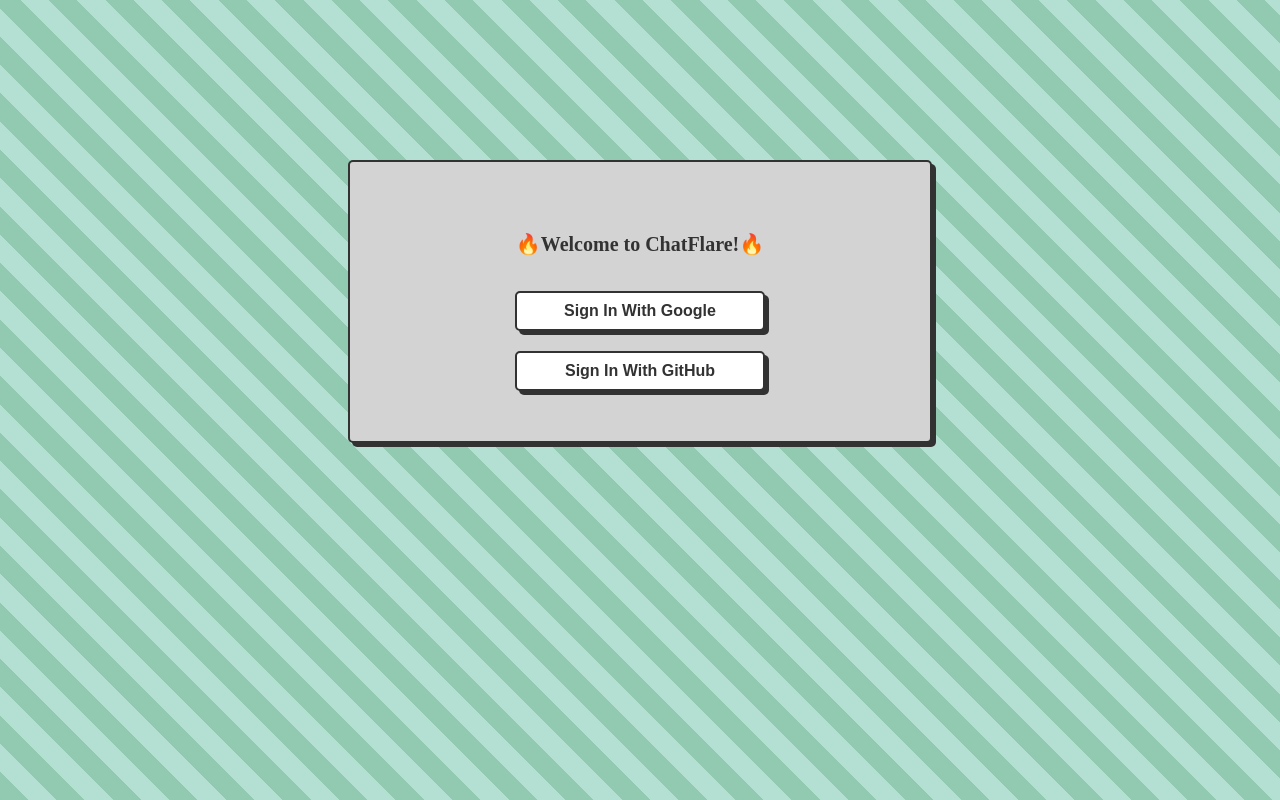
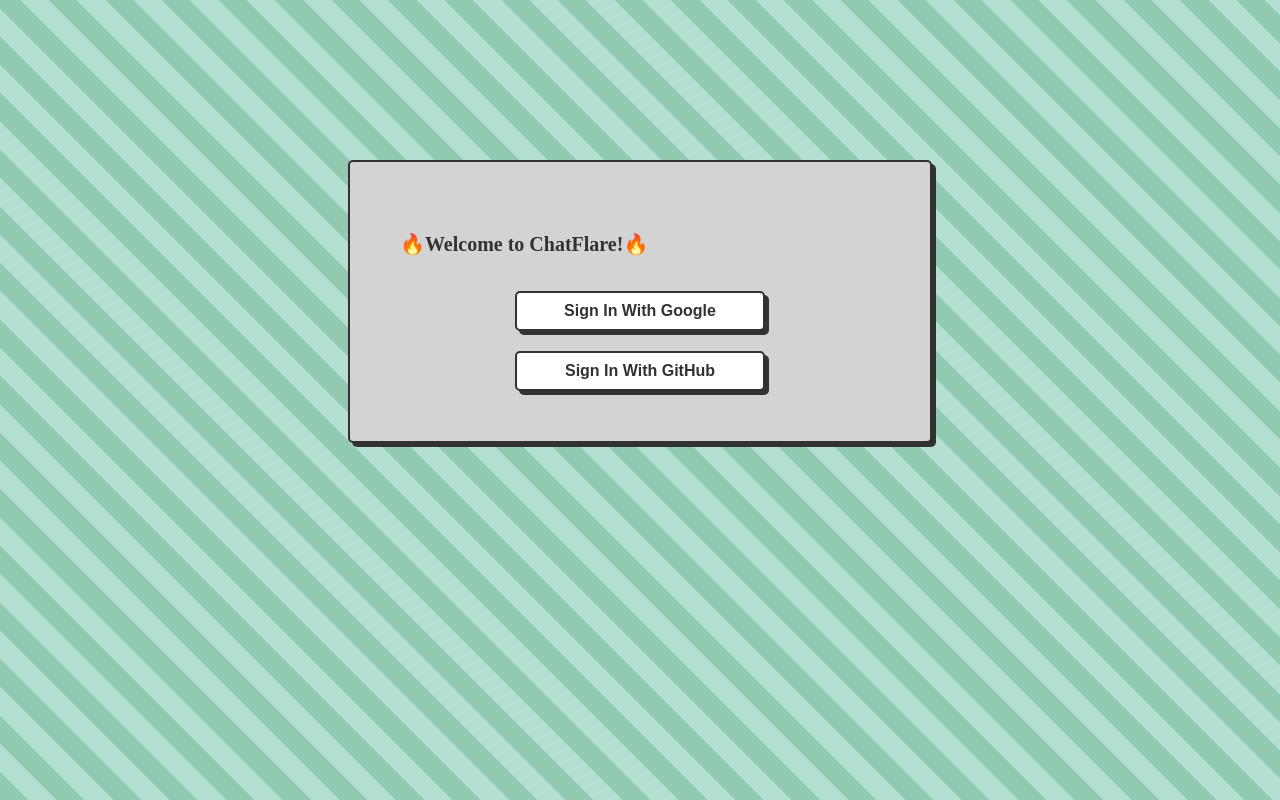
Before and after one commit to EmmanuelIdeho/chatflare, a React (Vite) app: page / in a window 1280 px wide. Built offline with nearby package versions, Linux system fonts and the light colour scheme; no server answers.

Commit message:
Cleaned up the css file

```diff
--- a/src/App.css
+++ b/src/App.css
@@ -2,13 +2,6 @@
   width: 100%;
   height: 100%;
   background: repeating-linear-gradient(45deg, #92c9b1, #92c9b1 20px, #b3e0d2 20px, #b3e0d2 40px);
-}
-
-#root {
-  max-width: 1280px;
-  margin: 0 auto;
-  padding: 0;
-  text-align: center;
 }
 
 .generalForm {
@@ -167,8 +160,3 @@
   color: var(--font-color);
   cursor: pointer;
 }
-
-
-footer{
-  align-self: flex-start;
-}
--- a/src/components/Auth.jsx
+++ b/src/components/Auth.jsx
@@ -19,8 +19,8 @@
             // Handle Errors here.
             const errorCode = err.code;
             const errorMessage = err.message;
-            console.log(errorCode)
-            console.log(errorMessage)
+            console.log(errorCode);
+            console.log(errorMessage);
         }
     }
 
@@ -35,8 +35,10 @@
             // Handle Errors here.
             const errorCode = err.code;
             const errorMessage = err.message;
-            console.log(errorCode)
-            console.log(errorMessage)
+            //const errEmail = auth;
+            console.log(errorCode);
+            console.log(errorMessage);
+            alert("It looks like you already have an account with an email that is connected to this GitHub account");
         }
     }
 
--- a/src/components/Chat.jsx
+++ b/src/components/Chat.jsx
@@ -9,10 +9,8 @@
     const {room} = props;
     const [newMessage, setNewMessage] = useState(""); //will represent what the user is typing in the form input
     const [messages, setMessages] = useState([]);
-
     const messagesRef = collection(db, "messages"); //a reference to the messages collection
 
-    //cookies.set(room, auth.currentUser.getIdToken);
 
     //our program will be listening for any changes to the collection.
     //onSnapshot will help us specify exactly which changes to listen for.
```
Also changed, not shown: src/App.jsx (+14 -2 lines).
